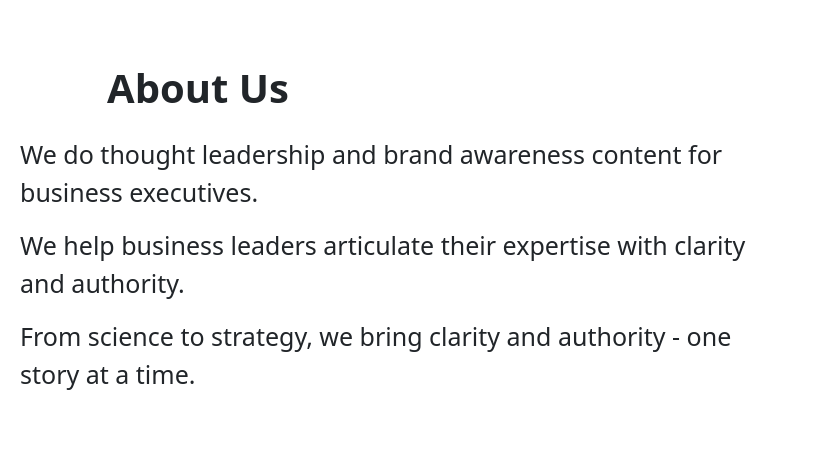
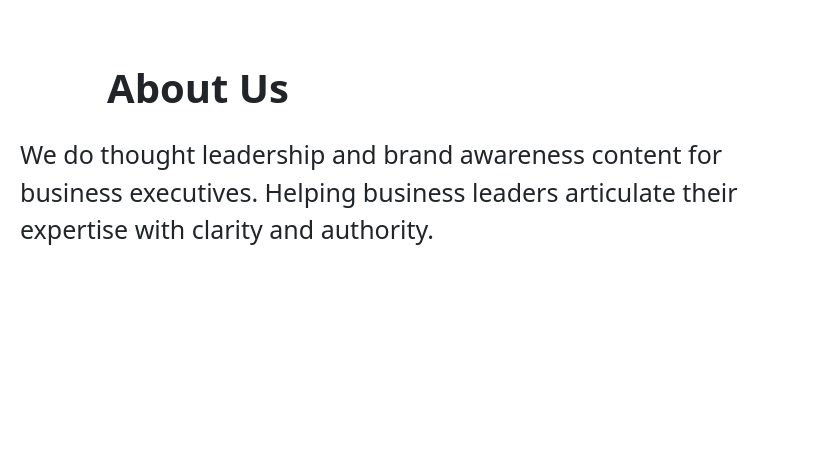
Before and after one commit to kahanikaars/kahanikaars.github.io, a website: page index.html in a window 1280 px wide. Shown: the part 800-1249 px from the top of the page, 442-1280 px from the left. Drawn offline with nearby package versions, Linux system fonts and the light colour scheme.

Commit message:
Update index.html

```diff
--- a/index.html
+++ b/index.html
@@ -71,9 +71,7 @@
                     <img src="images/KK3D_logo.png" class= "imageAboutPage" alt="">
                 </div>
                 <div class="col-lg-8" style="font-size: 25px;">
-                    <p> We do thought leadership and brand awareness content for business executives.</p>
-                    <p> We help business leaders articulate their expertise with clarity and authority.</p>
-                    <p> From science to strategy, we bring clarity and authority - one story at a time.</p>
+                    <p> We do thought leadership and brand awareness content for business executives. Helping business leaders articulate their expertise with clarity and authority.</p>
                 </div>
             </div>
     </section>
```
